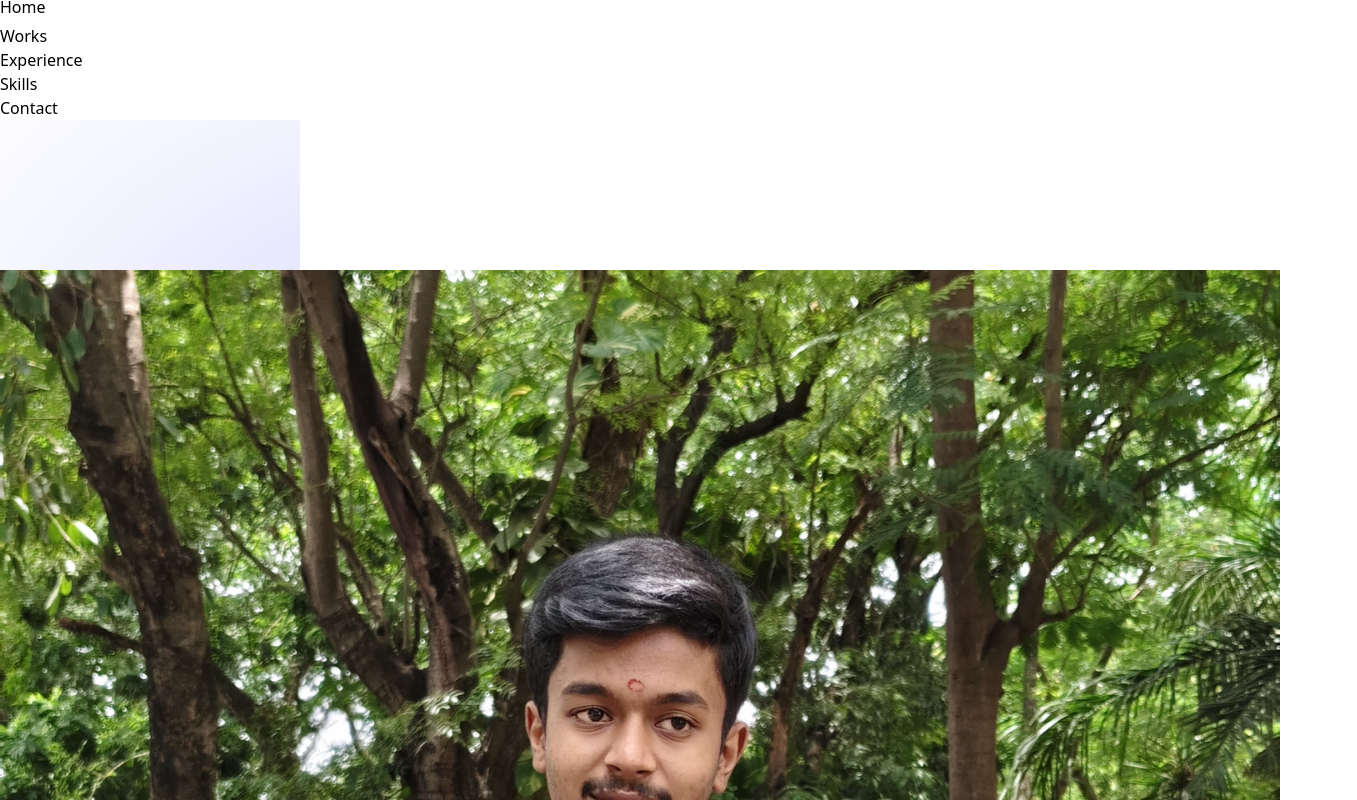
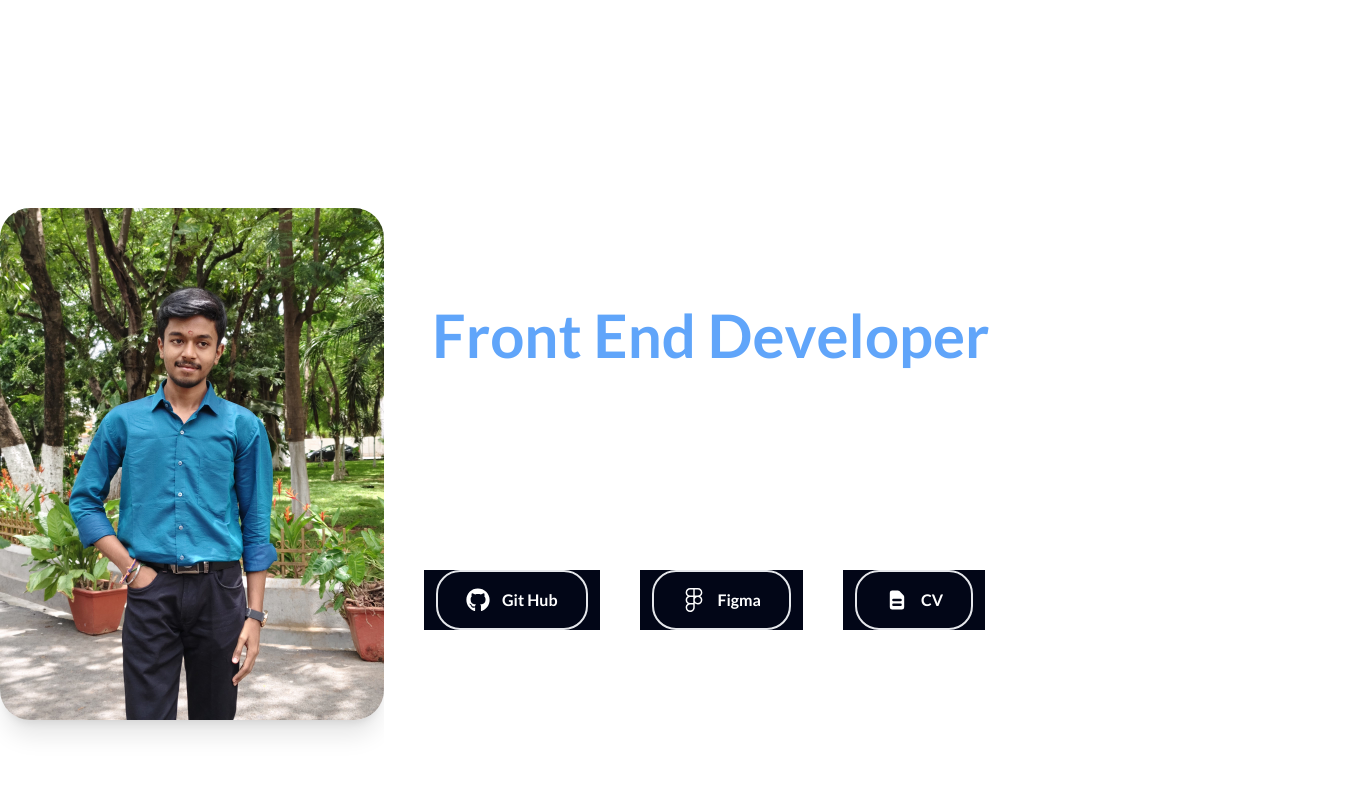
Before and after one commit to Aswajith7077/Portfolio, a Next.js app: page / in a window 1280 px wide. Shown: the top 800 px of the page, 1357 px wide, since content can reach past the window. Built offline with nearby package versions, Linux system fonts and the light colour scheme.

Commit message:
update tailwindcss

```diff
--- a/tailwind.config.ts
+++ b/tailwind.config.ts
@@ -202,11 +202,7 @@ function addVariablesForColors({ addBase, theme }: any) {
 }
 
 module.exports = {
-  purge: [
-   // "./src/**/*.html",
-   // "./src/**/*.vue,
-   // "./src/**/*.jsx"
-  ],
+  purge: ["./pages/**/*.{js,ts,jsx,tsx}", "./Components/**/*.{js,ts,jsx,tsx}"],
   theme: {},
   variants: {},
   plugins: [],
```
